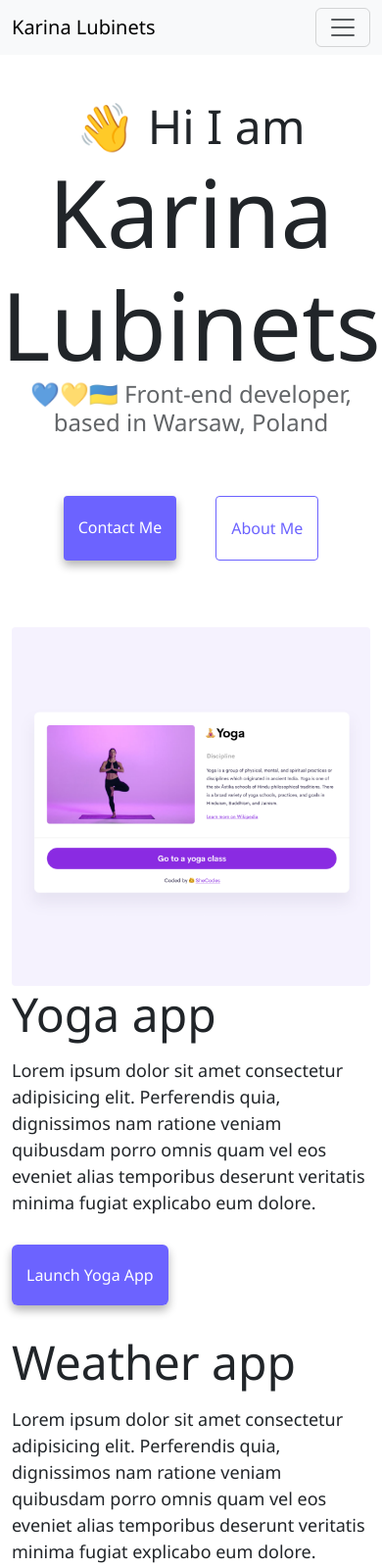
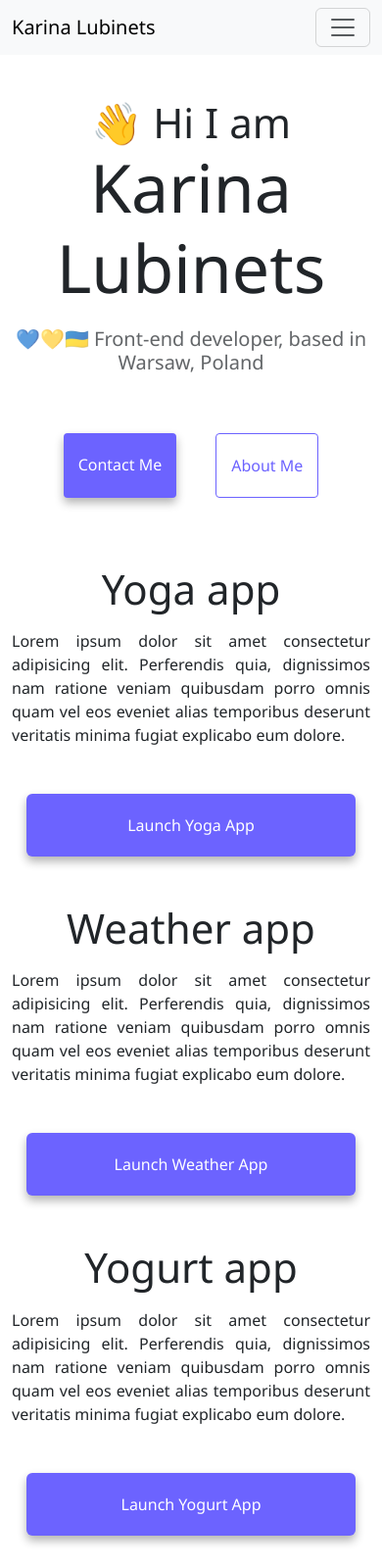
Before and after one commit to lubinets/portfolio-sample-page, a plain HTML site: page index.html in a window 390 px wide. Shown: the top 1600 px of the page at 98% size. Drawn offline with nearby package versions, Linux system fonts and the light colour scheme.

Commit message:
Layout responsiveness adjusted

```diff
--- a/index.html
+++ b/index.html
@@ -71,15 +71,15 @@
     </div>
     <div class="container yoga-app">
       <div class="row mb-5">
-        <div class="col-md-6">
+        <div class="col-sm-6">
           <img
             src="images/yoga.png"
-            class="app-img img-fluid"
+            class="app-img img-home img-fluid"
             alt="Yoga project"
           />
         </div>
-        <div class="col-md-6">
-          <h2 class="text-start mb-3">Yoga app</h2>
+        <div class="col-sm-6">
+          <h2 class="mb-3">Yoga app</h2>
           <p class="px-0">
             Lorem ipsum dolor sit amet consectetur adipisicing elit. Perferendis
             quia, dignissimos nam ratione veniam quibusdam porro omnis quam vel
@@ -94,8 +94,8 @@
         </div>
       </div>
       <div class="row mb-5">
-        <div class="col-md-6">
-          <h2 class="text-start mb-3">Weather app</h2>
+        <div class="col-sm-6">
+          <h2 class="mb-3">Weather app</h2>
           <p class="px-0">
             Lorem ipsum dolor sit amet consectetur adipisicing elit. Perferendis
             quia, dignissimos nam ratione veniam quibusdam porro omnis quam vel
@@ -108,24 +108,24 @@
             </a>
           </div>
         </div>
-        <div class="col-md-6">
+        <div class="col-sm-6">
           <img
             src="images/weather.png"
-            class="app-img img-fluid"
+            class="app-img img-home img-fluid"
             alt="Weather project"
           />
         </div>
       </div>
       <div class="row mb-5">
-        <div class="col-md-6">
+        <div class="col-sm-6">
           <img
             src="images/yogurt.png"
-            class="app-img img-fluid"
+            class="app-img img-home img-fluid"
             alt="Yogurt project"
           />
         </div>
-        <div class="col-md-6">
-          <h2 class="text-start mb-3">Yogurt app</h2>
+        <div class="col-sm-6">
+          <h2 class="mb-3">Yogurt app</h2>
           <p class="px-0">
             Lorem ipsum dolor sit amet consectetur adipisicing elit. Perferendis
             quia, dignissimos nam ratione veniam quibusdam porro omnis quam vel
--- a/style.css
+++ b/style.css
@@ -22,11 +22,13 @@ h1 {
 
 h2 {
   font-size: 48px;
+  text-align: left;
 }
 
 #page-top {
   margin-top: 100px;
   margin-bottom: 0px;
+  text-align: center;
 }
 
 h3 {
@@ -113,6 +115,61 @@ p {
   margin: 30px 10px;
 }
 
+.contact-me {
+  text-align: center;
+}
+
 a:hover {
   color: #044dbb;
 }
+
+@media (max-width: 767.98px) {
+  img {
+    width: 250px;
+    height: auto;
+  }
+
+  h2 {
+    font-size: 36px;
+  }
+
+  p {
+    font-size: 16px;
+  }
+}
+
+@media (max-width: 575.98px) {
+  .img-home {
+    display: none;
+  }
+
+  .img-about {
+    width: 100%;
+    height: auto;
+  }
+
+  h1 {
+    font-size: 68px;
+    margin: 0px auto 20px;
+  }
+
+  h2 {
+    font-size: 42px;
+    text-align: center;
+  }
+
+  h3 {
+    font-size: 20px;
+    margin: 0px 15px 0px;
+  }
+
+  p {
+    text-align: justify;
+  }
+
+  .app-link {
+    display: block;
+    margin: 0 15px;
+    text-align: center;
+  }
+}
```
Also changed, not shown: about.html (+4 -4 lines).
